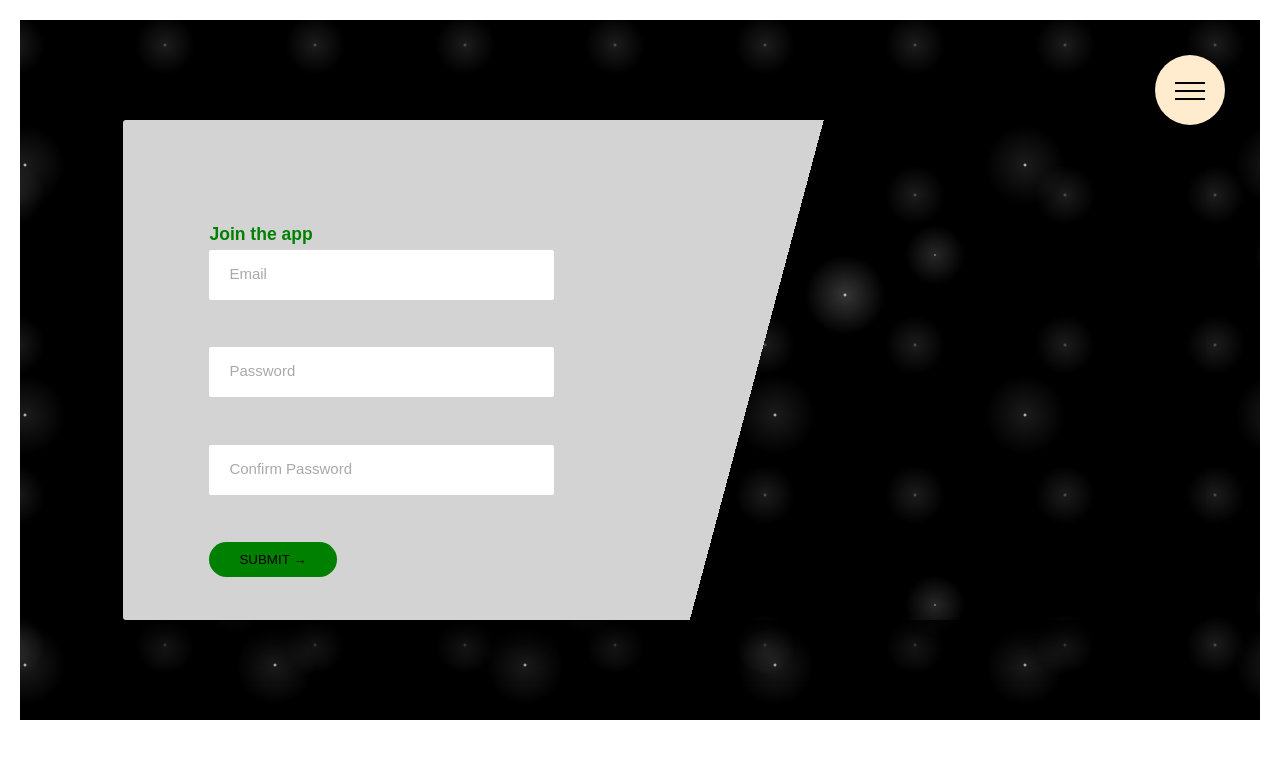
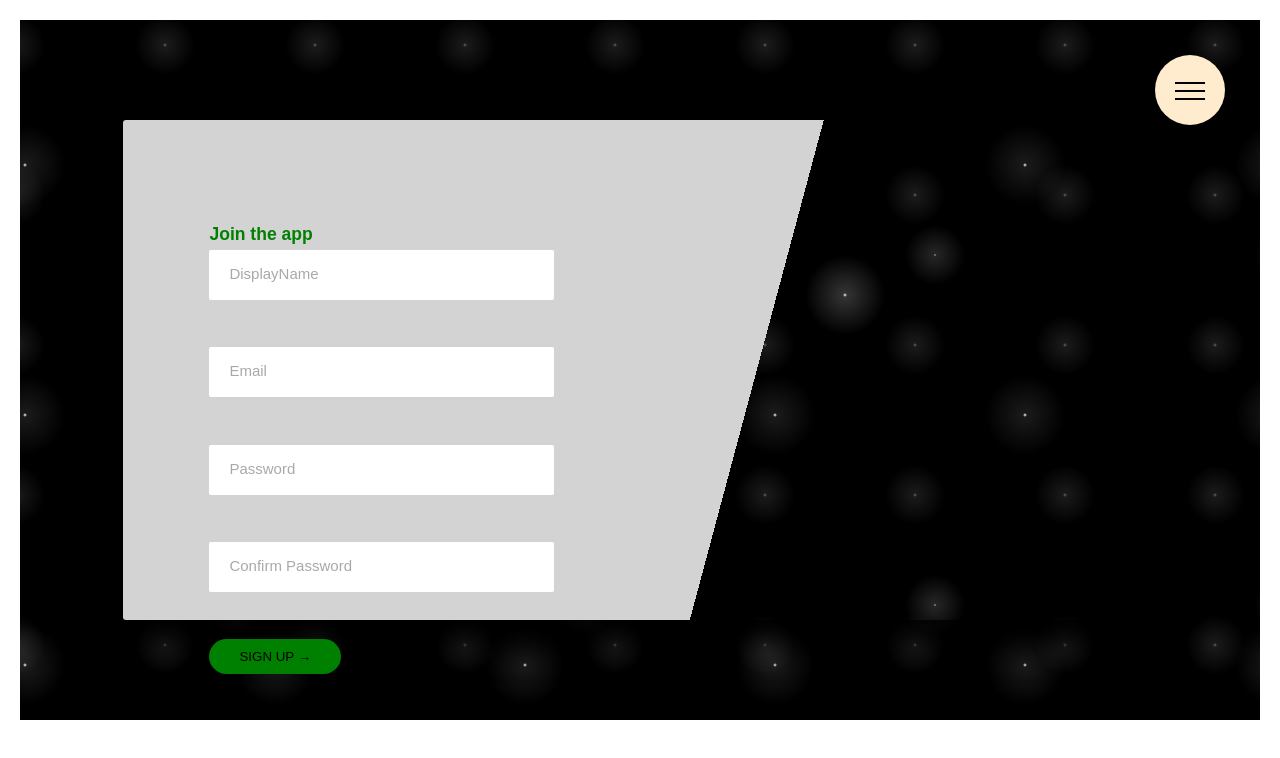
Before and after one commit to shopeyin/online-store, a React (Create React App) app: page /signup in a window 1280 px wide. Shown: the top 758 px of the page. Built offline with nearby package versions, Linux system fonts and the light colour scheme; no server answers.

Commit message:
completed firebase authentication

```diff
--- a/src/App.js
+++ b/src/App.js
@@ -2,7 +2,10 @@
 import logo from "./logo.svg";
 import "./App.css";
 import { Route, Switch, Redirect } from "react-router-dom";
-import { auth } from "./components/firebase/firebase.utils";
+import {
+  auth,
+  createUserProfileDocument,
+} from "./components/firebase/firebase.utils";
 import Navbar from "./components/navbar/Navbar.component";
 
 import HomePage from "./pages/homepage/Homepage.component";
@@ -23,12 +26,25 @@
   unsubscribeFromAuth = null;
 
   componentDidMount() {
-    this.unsubscribeFromAuth = auth.onAuthStateChanged((user) => {
-      this.setState({ currentUser: user });
-      console.log(user.displayName);
+    this.unsubscribeFromAuth = auth.onAuthStateChanged(async (userAuth) => {
+      if (userAuth) {
+        const userRef = await createUserProfileDocument(userAuth);
+
+        userRef.onSnapshot((snapShot) => {
+          this.setState({
+            currentUser: {
+              id: snapShot.id,
+              ...snapShot.data(),
+            },
+          });
+          console.log(this.state);
+        });
+      }
+      this.setState({
+        currentUser: userAuth,
+      });
     });
   }
-
   componentWillUnmount() {
     this.unsubscribeFromAuth();
   }
@@ -36,7 +52,6 @@
   render() {
     const { currentUser } = this.state;
     console.log(currentUser);
-    // `console.log(`this is ${currentUser.displayName}`);`
     return (
       <div className="App">
         <Navbar currentUser={currentUser} />
--- a/src/components/firebase/firebase.utils.js
+++ b/src/components/firebase/firebase.utils.js
@@ -13,6 +13,32 @@
   measurementId: "G-T68QKXL2H1",
 };
 
+export const createUserProfileDocument = async (userAuth, additionalData) => {
+  if (!userAuth) return;
+
+  const userRef = firestore.doc(`users/${userAuth.uid}`);
+
+  const snapshot = await userRef.get();
+
+  if (!snapshot.exists) {
+    const { displayName, email } = userAuth;
+
+    const createdAt = new Date();
+
+    try {
+      await userRef.set({
+        displayName,
+        email,
+        createdAt,
+        ...additionalData,
+      });
+    } catch (error) {
+      console.log("error creating user", error.message);
+    }
+  }
+  return userRef;
+};
+
 firebase.initializeApp(config);
 
 export const auth = firebase.auth();
--- a/src/components/navbar/Navbar.component.jsx
+++ b/src/components/navbar/Navbar.component.jsx
@@ -29,6 +29,7 @@
               <div className="navigation__link" onClick={() => auth.signOut()}>
                 <span>02</span>
                 Logout
+                {currentUser.displayName}
               </div>
             ) : (
               <Link className="navigation__link" to="/login">
--- a/src/pages/loginpage/LoginPage.component.jsx
+++ b/src/pages/loginpage/LoginPage.component.jsx
@@ -1,6 +1,9 @@
 import React from "react";
 import "./login.style.scss";
-import { signInWithGoogle } from "../../components/firebase/firebase.utils";
+import {
+  auth,
+  signInWithGoogle,
+} from "../../components/firebase/firebase.utils";
 
 class LoginPage extends React.Component {
   constructor(props) {
@@ -12,12 +15,20 @@
     };
   }
 
-  handleSubmit = (event) => {
+  handleSubmit = async (event) => {
     event.preventDefault();
-    this.setState({
-      email: "",
-      password: "",
-    });
+
+    const { email, password } = this.state;
+
+    try {
+      await auth.signInWithEmailAndPassword(email, password);
+      this.setState({
+        email: "",
+        password: "",
+      });
+    } catch (error) {
+      console.error(error);
+    }
   };
 
   handleChange = (event) => {
--- a/src/pages/signuppage/SignUpPage.component.jsx
+++ b/src/pages/signuppage/SignUpPage.component.jsx
@@ -1,17 +1,88 @@
 import React from "react";
 import "./signup.style.scss";
-const SignUpPage = () => {
+
+import {
+  auth,
+  createUserProfileDocument,
+} from "../../components/firebase/firebase.utils";
+
+class SignUpPage extends React.Component {
+  constructor() {
+    super();
+
+    this.state = {
+      displayName: "",
+      email: "",
+      password: "",
+      confirmPassword: "",
+    };
+  }
+
+  handleSubmit = async (event) => {
+    event.preventDefault();
+
+    const { displayName, email, password, confirmPassword } = this.state;
+
+    if (password !== confirmPassword) {
+      alert("passwords don't match");
+      return;
+    }
+
+    try {
+      const { user } = await auth.createUserWithEmailAndPassword(
+        email,
+        password
+      );
+
+      await createUserProfileDocument(user, { displayName });
+
+      this.setState({
+        displayName: "",
+        email: "",
+        password: "",
+        confirmPassword: "",
+      });
+    } catch (error) {
+      console.error(error);
+    }
+  };
+
+  handleChange = (event) => {
+    const { name, value } = event.target;
+
+    this.setState({ [name]: value });
+  };
+  render() {
+    const { displayName, email, password, confirmPassword } = this.state;
     return (
       <div className="signup__container">
         <div className="signup__background">
           <div className="signup__form">
-          <form action="#" className="form">
+            <form onSubmit={this.handleSubmit} className="form">
               <div className="signup__header">
                 <h3>Join the app</h3>
               </div>
               <div className="form__group">
                 <input
+                  type="text"
+                  name="displayName"
+                  value={displayName}
+                  onChange={this.handleChange}
+                  className="form__input"
+                  placeholder="DisplayName"
+                  id="displayName"
+                  required
+                />
+                <label htmlFor="displayName" className="form__label">
+                  Display Name
+                </label>
+              </div>
+              <div className="form__group">
+                <input
                   type="email"
+                  name="email"
+                  value={email}
+                  onChange={this.handleChange}
                   className="form__input"
                   placeholder="Email"
                   id="email"
@@ -24,6 +95,9 @@
               <div className="form__group">
                 <input
                   type="password"
+                  name="password"
+                  value={password}
+                  onChange={this.handleChange}
                   className="form__input"
                   placeholder="Password"
                   id="password"
@@ -36,6 +110,9 @@
               <div className="form__group">
                 <input
                   type="password"
+                  name="confirmPassword"
+                  value={confirmPassword}
+                  onChange={this.handleChange}
                   className="form__input"
                   placeholder="Confirm Password"
                   id="password2"
@@ -46,13 +123,16 @@
                 </label>
               </div>
               <div className="form__group">
-              <button className="btn">Submit &rarr;</button>
+                <button className="btn" type="submit">
+                  SIGN UP &rarr;
+                </button>
               </div>
             </form>
           </div>
         </div>
       </div>
     );
-};
+  }
+}
 
 export default SignUpPage;
```
Lines whose indentation alone changed are shown as unchanged.
